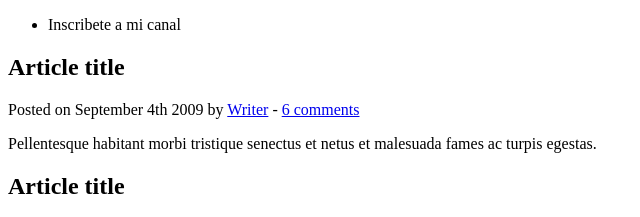
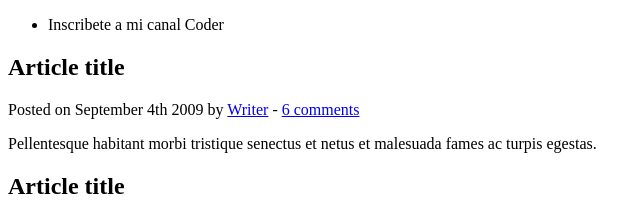
Before and after one commit to vicejake/demo-repo, a plain HTML site: page index.html in a window 1280 px wide. Shown: the top 217 px of the page, 0-640 px from the left. Drawn offline with Linux system fonts and the light colour scheme.

Commit message:
Se modifico el index.html

```diff
--- a/index.html
+++ b/index.html
@@ -14,7 +14,7 @@
 	<header>
 		<nav>
 			<ul>
-				<li>Inscribete a mi canal</li>
+				<li>Inscribete a mi canal Coder</li>
 			</ul>
 		</nav>
 	</header>
```
